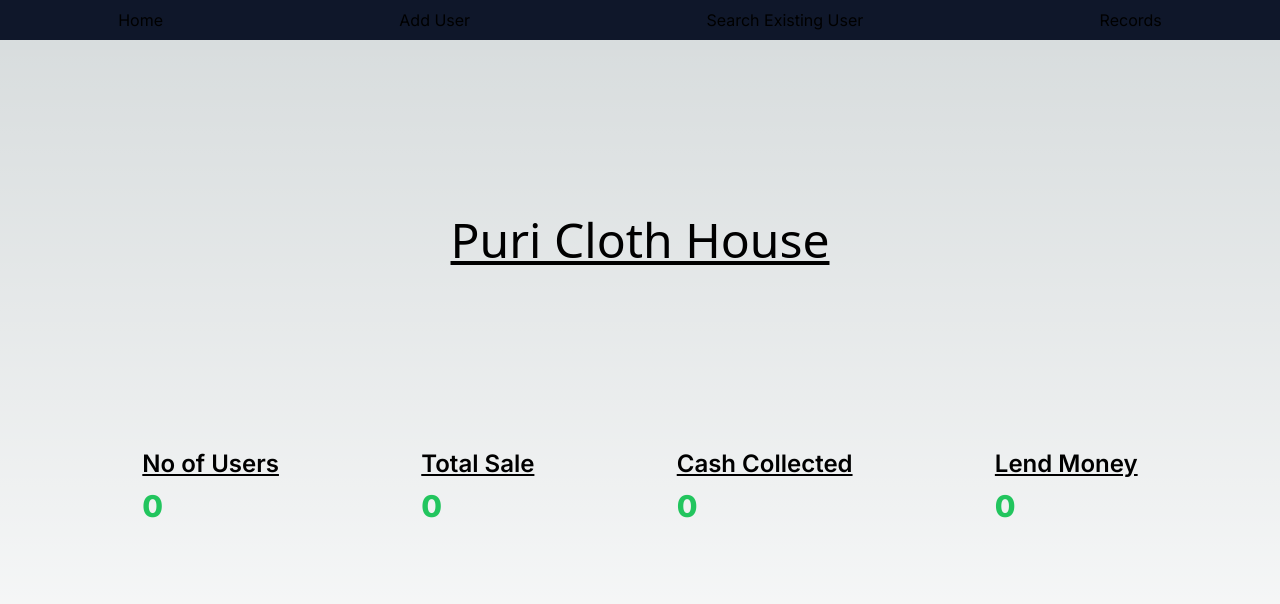
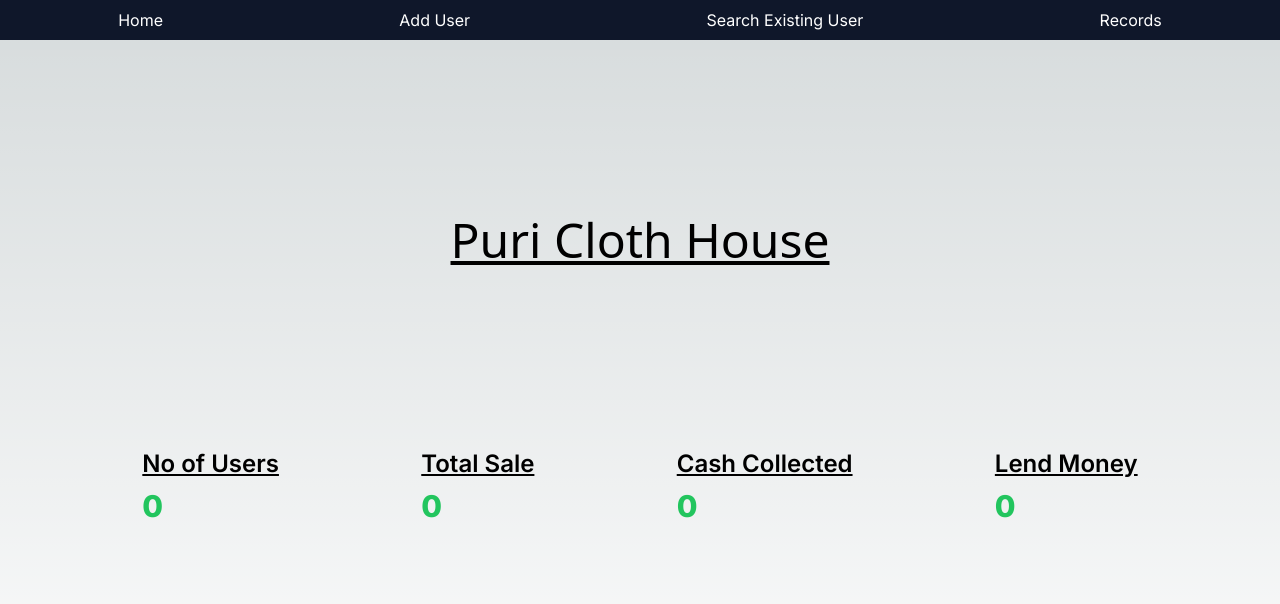
Before and after one commit to ARYAN-PURI/Account, a Next.js app: page / in a window 1280 px wide. Shown: the top 604 px of the page. Built offline with nearby package versions, Linux system fonts and the light colour scheme; no server answers; the database is empty.

Commit message:
new correct

```diff
--- a/src/Components/NavBar.tsx
+++ b/src/Components/NavBar.tsx
@@ -2,10 +2,10 @@ import Link from "next/link";
 export default function NavBar() {
   return (
       <nav className="bg-slate-900 flex place-content-center py-2">
-          <Link href="/" className="!bg-white mx-auto rounded-lg text-black py-1 px-3 font-medium">Home</Link>
-          <Link href="/addUser" className="!bg-white mx-auto rounded-lg text-black py-1 px-3 font-medium">Add User</Link>
-          <Link href="/display" className="!bg-white mx-auto rounded-lg text-black py-1 px-3 font-medium">Search Existing User</Link>
-          <Link href="/records" className="!bg-white mx-auto rounded-lg text-black py-1 px-3 font-medium">Records</Link>
+          <Link href="/" className="bg-blue-900 mx-auto rounded-lg text-white py-1 px-3 font-medium">Home</Link>
+          <Link href="/addUser" className="bg-blue-900 mx-auto rounded-lg text-white py-1 px-3 font-medium">Add User</Link>
+          <Link href="/display" className="bg-blue-900 mx-auto rounded-lg text-white py-1 px-3 font-medium">Search Existing User</Link>
+          <Link href="/records" className="bg-blue-900 mx-auto rounded-lg text-white py-1 px-3 font-medium">Records</Link>
       </nav>
   );
 }
```
